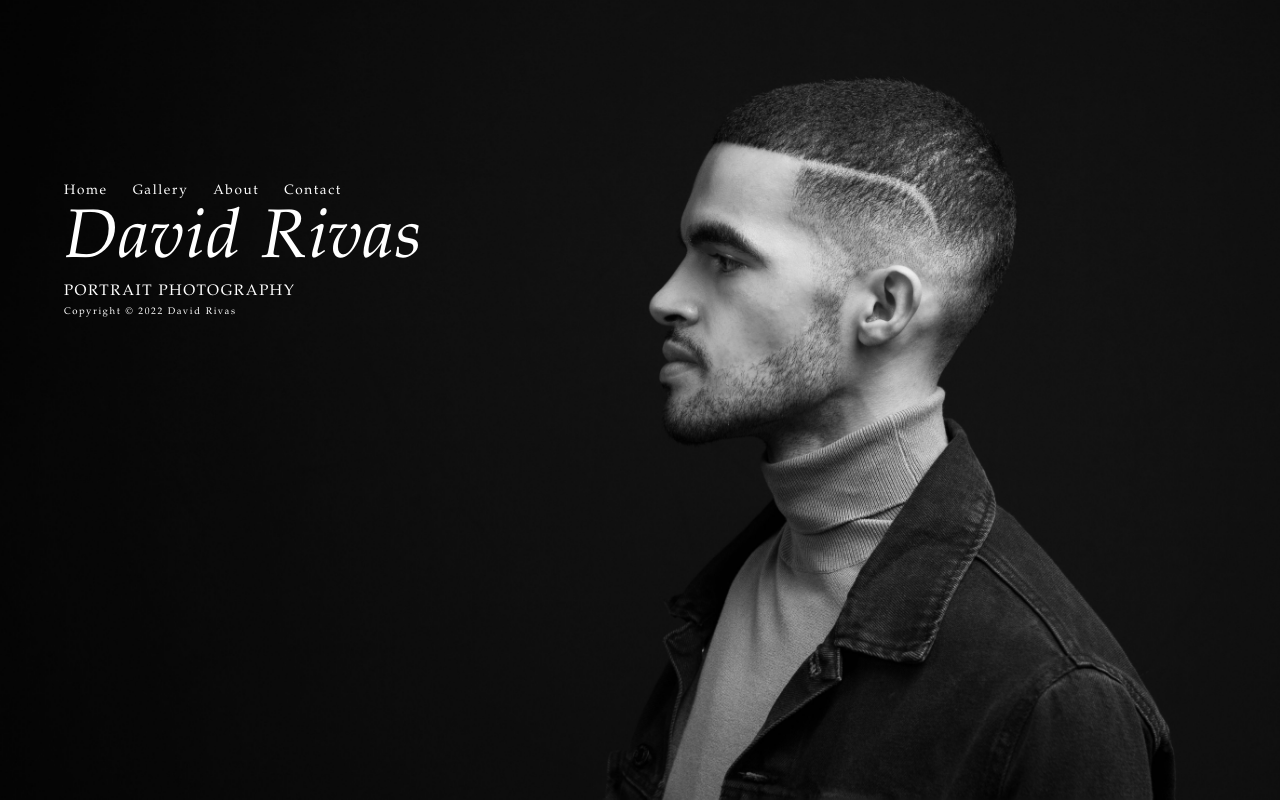
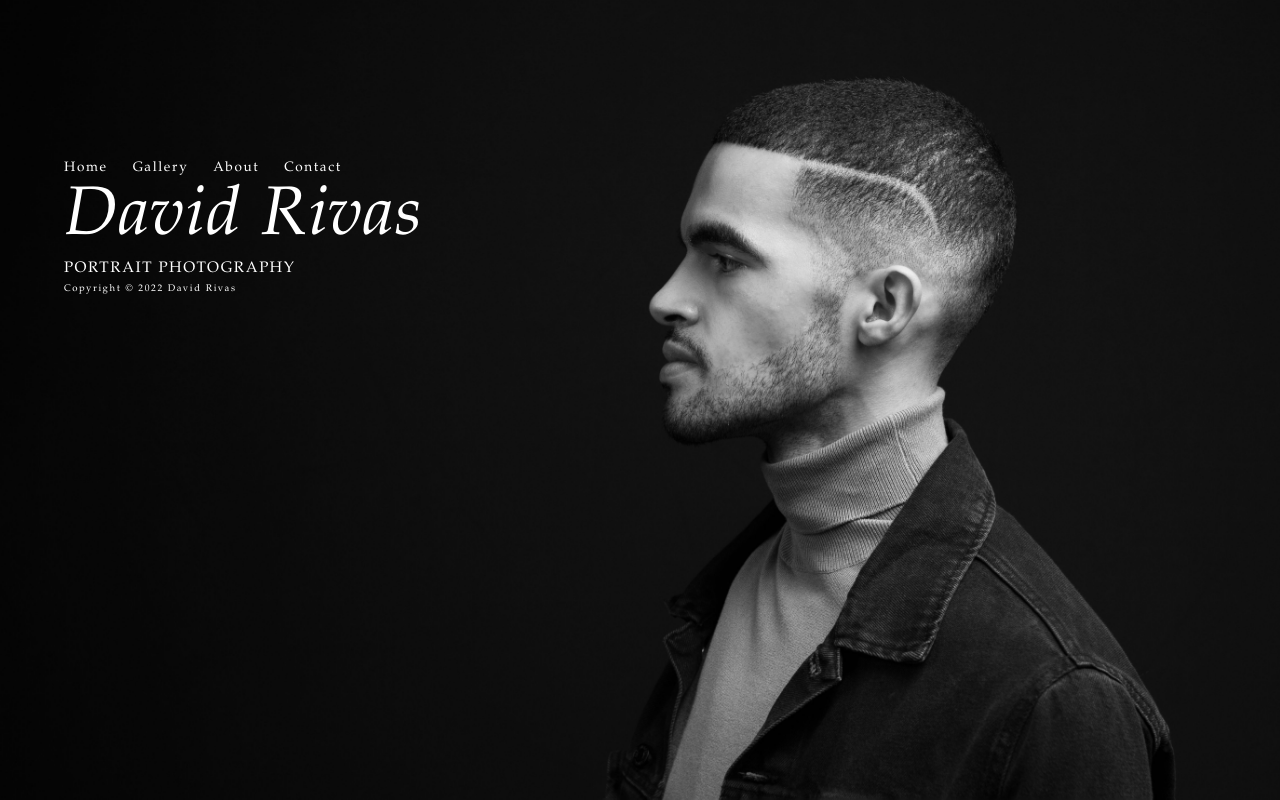
Before and after one commit to davidfrivas/photography-web, a plain HTML site: page index.html in a window 1280 px wide. Drawn offline with Linux system fonts and the light colour scheme.

Commit message:
Change flex alignment & margin of home content

```diff
--- a/style.css
+++ b/style.css
@@ -94,7 +94,7 @@ a {
     display: flex;
     flex-direction: column;
     align-items: center;
-    justify-content: center;
+    justify-content: flex-start;
     height: 100vh;
     padding-left: 0;
 }
@@ -124,6 +124,7 @@ a {
     flex-flow: wrap;
     align-items: center;
     gap: 25px;
+    margin-top: 20vh;
 }
 
 .nav-link {
@@ -132,7 +133,6 @@ a {
 
 footer {
     font-size: var(--fs-footer);
-    margin-bottom: 300px;
 }
 
 @media (min-width: 40em) {
```
